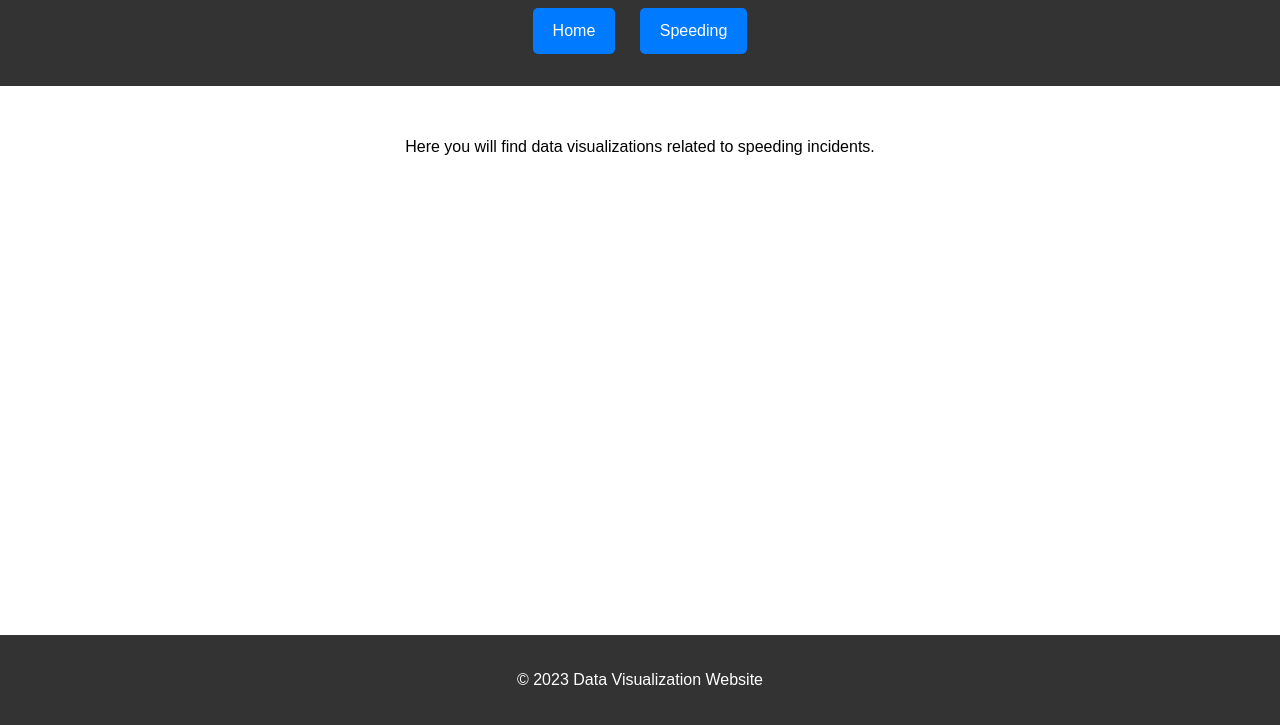
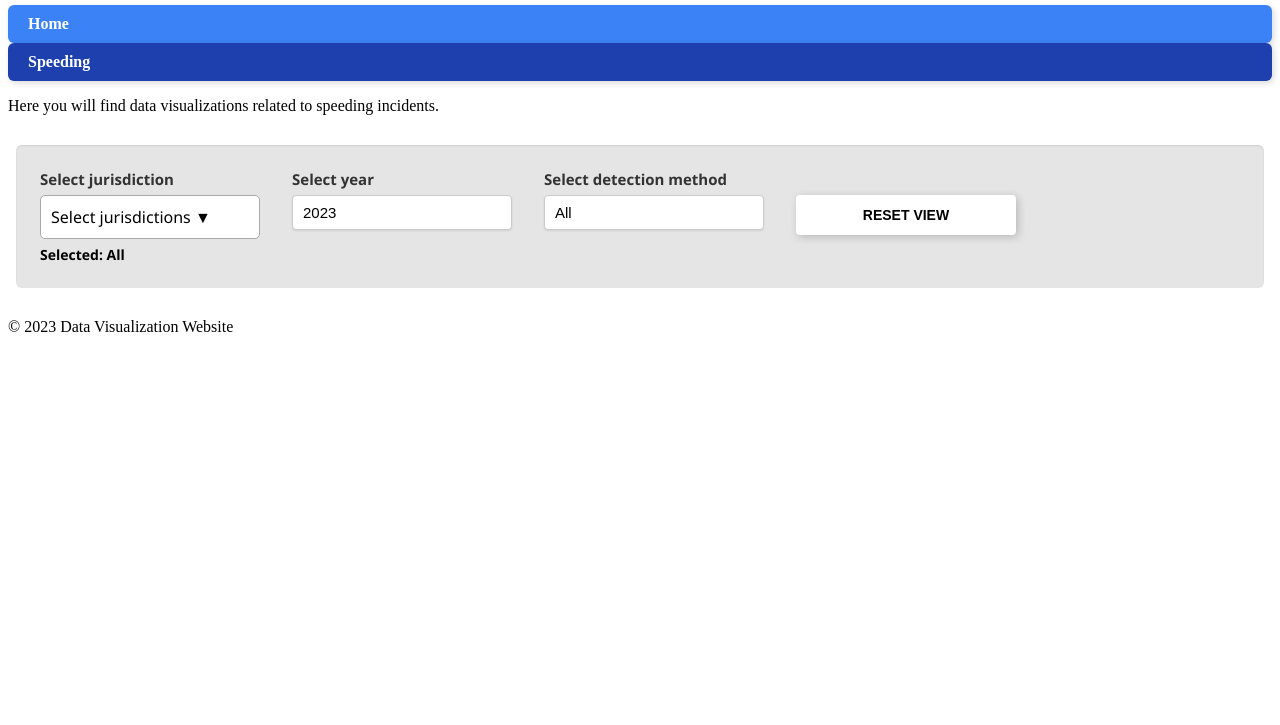
Before and after one commit to emanuel-amol/Data-Vis-Webiste, a plain HTML site: page speeding.html in a window 1280 px wide. Shown: the part 75-800 px from the top of the page. Drawn offline with Linux system fonts and the light colour scheme.

```diff
--- a/home.html
+++ b/home.html
@@ -3,24 +3,27 @@
 <head>
   <meta charset="UTF-8">
   <meta name="viewport" content="width=device-width, initial-scale=1.0">
-    <title>Home</title>
+  <title>Speeding</title>
   <link rel="stylesheet" href="styles.css">
 </head>
 <body>
   <header>
-        <h1>Welcome to the Data Visualization Website</h1>
-        <nav>
-            <ul>
-                <li><a href="home.html">Home</a></li>
-                <li><a href="speeding.html">Speeding</a></li>
-            </ul>
+    <h1>Speeding Data Visualization</h1>
+    <nav class="nav-buttons">
+      <a href="home.html" class="nav-btn active">Home</a>
+      <a href="speeding.html" class="nav-btn ">Speeding</a>
     </nav>
   </header>
+
   <main>
         <p>This is the homepage. Explore the data visualizations by navigating through the links.</p>
+
   </main>
+
   <footer>
     <p>&copy; 2023 Data Visualization Website</p>
   </footer>
+
+  <script src="script.js"></script>
 </body>
 </html>
--- /dev/null
+++ b/script.js
@@ -0,0 +1,67 @@
+document.addEventListener("DOMContentLoaded", () => {
+  // RESET functionality
+  document.getElementById("reset").addEventListener("click", () => {
+    // Uncheck all checkboxes
+    document.querySelectorAll("#checkbox-list input[type='checkbox']").forEach(cb => {
+      cb.checked = false;
+    });
+
+    // Re-check "All"
+    document.querySelector("#checkbox-list input[value='All']").checked = true;
+
+    // Reset year and detection selects
+    document.getElementById("year").selectedIndex = 0;
+    document.getElementById("detection").selectedIndex = 0;
+
+    // Update selection display
+    updateSelection();
+  });
+
+  // Close dropdown if clicked outside
+  document.addEventListener("click", function (event) {
+    const dropdown = document.getElementById("jurisdiction-dropdown");
+    const list = document.getElementById("checkbox-list");
+
+    if (!dropdown.contains(event.target)) {
+      list.style.display = "none";
+    }
+  });
+});
+
+// Toggle the visibility of the checkbox dropdown
+function toggleDropdown() {
+  const list = document.getElementById("checkbox-list");
+  list.style.display = list.style.display === "block" ? "none" : "block";
+}
+
+// Handle the "All" checkbox logic
+function toggleAll(checkbox) {
+  const checkboxes = document.querySelectorAll("#checkbox-list input[type='checkbox']");
+  checkboxes.forEach(cb => {
+    cb.checked = checkbox.checked;
+  });
+  updateSelection();
+}
+
+// Update the display of selected values
+function updateSelection() {
+  const selected = [];
+  const checkboxes = document.querySelectorAll("#checkbox-list input[type='checkbox']:not([value='All'])");
+  const allBox = document.querySelector("#checkbox-list input[value='All']");
+  let allChecked = true;
+
+  checkboxes.forEach(cb => {
+    if (cb.checked) {
+      selected.push(cb.value);
+    } else {
+      allChecked = false;
+    }
+  });
+
+  // Toggle "All" box state based on individual selections
+  allBox.checked = allChecked;
+
+  // Update selected output text
+  const output = document.getElementById("selected-output");
+  output.textContent = "Selected: " + (selected.length ? selected.join(", ") : "None");
+}
--- a/speeding.html
+++ b/speeding.html
@@ -9,18 +9,66 @@
 <body>
   <header>
     <h1>Speeding Data Visualization</h1>
-        <nav>
-            <ul>
-                <li><a href="home.html">Home</a></li>
-                <li><a href="speeding.html">Speeding</a></li>
-            </ul>
+    <nav class="nav-buttons">
+      <a href="home.html" class="nav-btn">Home</a>
+      <a href="speeding.html" class="nav-btn active">Speeding</a>
     </nav>
   </header>
+
   <main>
     <p>Here you will find data visualizations related to speeding incidents.</p>
+
+
+<div class="filter-bar">
+  <!-- Jurisdiction Dropdown -->
+  <div class="filter-group">
+    <label>Select jurisdiction</label>
+    <div class="multi-select-wrapper" id="jurisdiction-dropdown">
+      <div class="select-box" onclick="toggleDropdown()">Select jurisdictions ▼</div>
+      <div class="checkbox-list" id="checkbox-list">
+        <label><input type="checkbox" value="All" onchange="toggleAll(this)"> All</label>
+        <label><input type="checkbox" value="New South Wales" onchange="updateSelection()"> New South Wales</label>
+        <label><input type="checkbox" value="Victoria" onchange="updateSelection()"> Victoria</label>
+        <label><input type="checkbox" value="Queensland" onchange="updateSelection()"> Queensland</label>
+        <label><input type="checkbox" value="Western Australia" onchange="updateSelection()"> Western Australia</label>
+      </div>
+      <div class="selected-output" id="selected-output">Selected: All</div>
+    </div>
+  </div>
+
+  <!-- Year Dropdown -->
+  <div class="filter-group">
+    <label for="year">Select year</label>
+    <select id="year">
+      <option>2023</option>
+      <option>2022</option>
+      <option>2021</option>
+    </select>
+  </div>
+
+  <!-- Detection Method -->
+  <div class="filter-group">
+    <label for="detection">Select detection method</label>
+    <select id="detection">
+      <option>All</option>
+      <option>Camera</option>
+      <option>Police</option>
+    </select>
+  </div>
+
+  <!-- Reset Button -->
+  <div class="filter-group">
+    <label>&nbsp;</label> <!-- empty label to align -->
+    <button id="reset">RESET VIEW</button>
+  </div>
+</div>
+
   </main>
+
   <footer>
     <p>&copy; 2023 Data Visualization Website</p>
   </footer>
+
+  <script src="script.js"></script>
 </body>
 </html>
--- a/styles.css
+++ b/styles.css
@@ -1,62 +1,157 @@
-/* General styles */
-body {
-    font-family: Arial, sans-serif;
-    margin: 0;
-    padding: 0;
-    line-height: 1.6;
+/* Responsive: Stack vertically on smaller screens */
+@media (max-width: 768px) {
+  .filter-bar {
+    flex-direction: column;
+    align-items: stretch;
+  }
 }
 
-/* Header styles */
-header {
-    background: #333;
-    color: #fff;
-    padding: 1rem 0;
-    text-align: center;
+/* Horizontal filter bar container */
+.filter-bar {
+  display: flex;
+  align-items: flex-start;
+  gap: 2rem;
+  padding: 1.5rem;
+  background-color: #e5e5e5;
+  box-shadow: inset 0 1px 2px rgba(0, 0, 0, 0.1);
+  border-radius: 6px;
+  margin: 30px auto;        /* centers horizontally */
+  max-width: 1200px;
+  flex-wrap: wrap;
+  justify-content: flex-start;  /* <-- center content inside */
 }
 
-header h1 {
-    margin: 0;
+
+
+
+/* Each dropdown/input group */
+.filter-group {
+  display: flex;
+  flex-direction: column;
+  font-family: 'Segoe UI', Tahoma, sans-serif;
+  min-width: 220px;
 }
 
-/* Navigation styles */
-nav ul {
-    list-style: none;
-    padding: 0;
+/* Labels above inputs */
+.filter-group label {
+  font-weight: 600;
+  font-size: 15px;
+  margin-bottom: 6px;
+  color: #333;
 }
 
-nav ul li {
-    display: inline;
-    margin: 0 10px;
+/* Native dropdowns */
+.filter-group select {
+  padding: 8px 10px;
+  font-size: 15px;
+  border: 1px solid #ccc;
+  border-radius: 4px;
+  background-color: white;
+  appearance: none;
+  box-shadow: 0 1px 2px rgba(0,0,0,0.1);
+  width: 100%;
 }
 
-/* Button-like navigation links */
-nav ul li a {
-    display: inline-block;
-    padding: 10px 20px;
-    background-color: #007BFF;
-    color: #fff;
-    text-decoration: none;
-    border-radius: 5px;
-    transition: background-color 0.3s ease;
+/* Reset button */
+#reset {
+  height: 40px;
+  padding: 0 16px;
+  font-size: 14px;
+  font-weight: bold;
+  border: none;
+  border-radius: 4px;
+  background-color: white;
+  box-shadow: 2px 2px 8px rgba(0, 0, 0, 0.2);
+  cursor: pointer;
+  transition: all 0.2s ease-in-out;
 }
 
-nav ul li a:hover {
-    background-color: #0056b3;
+
+#reset:hover {
+  background-color: #f0f0f0;
 }
 
-/* Main content styles */
-main {
-    padding: 2rem;
-    text-align: center;
+/* Navigation buttons */
+.nav-buttons a {
+  display: flex;
+  padding: 10px 20px;
+  font-size: 16px;
+  font-weight: 600;
+  background-color: #3b82f6;
+  color: white;
+  text-decoration: none;
+  border-radius: 6px;
+  cursor: pointer;
+  transition: background-color 0.2s ease-in-out;
+  box-shadow: 2px 2px 6px rgba(0, 0, 0, 0.15);
 }
 
-/* Footer styles */
-footer {
-    background: #333;
-    color: #fff;
-    text-align: center;
-    padding: 1rem 0;
-    position: fixed;
-    bottom: 0;
-    width: 100%;
+.nav-buttons a:hover {
+  background-color: #2563eb;
 }
+
+.nav-buttons a.active {
+  background-color: #1e40af;
+}
+
+/* Custom multi-select (jurisdiction) */
+.multi-select-wrapper {
+  position: relative;
+  min-width: 220px;
+  font-family: 'Segoe UI', sans-serif;
+  /* Remove background and padding to avoid gray expansion */
+  background: none;
+  padding: 0;
+}
+
+
+.select-box {
+  display: flex;
+  align-items: center;
+  height: 42px;
+  border: 1px solid #aaa;
+  border-radius: 5px;
+  background: white;
+  padding: 0 10px;
+  cursor: pointer;
+}
+
+
+.checkbox-list {
+  display: none;
+  margin-top: 5px;
+  padding: 10px;
+  background: white;
+  border: 1px solid #ccc;
+  border-radius: 5px;
+  max-height: 150px;
+  overflow-y: auto;
+  box-shadow: 0 2px 8px rgba(0, 0, 0, 0.15);
+}
+
+.checkbox-list label {
+  display: block;
+  margin-bottom: 5px;
+}
+
+.selected-output {
+  margin-top: 6px;
+  font-weight: bold;
+  font-size: 14px;
+  white-space: nowrap;
+  overflow: hidden;
+  text-overflow: ellipsis;
+  max-width: 220px;
+}
+
+
+/* Optional: used if displaying tags instead of plain text */
+.tag {
+  display: inline-block;
+  background-color: #d1eaff;
+  color: #003366;
+  padding: 2px 8px;
+  margin: 2px;
+  border-radius: 12px;
+  font-size: 13px;
+}
```
Lines whose indentation alone changed are shown as unchanged.
